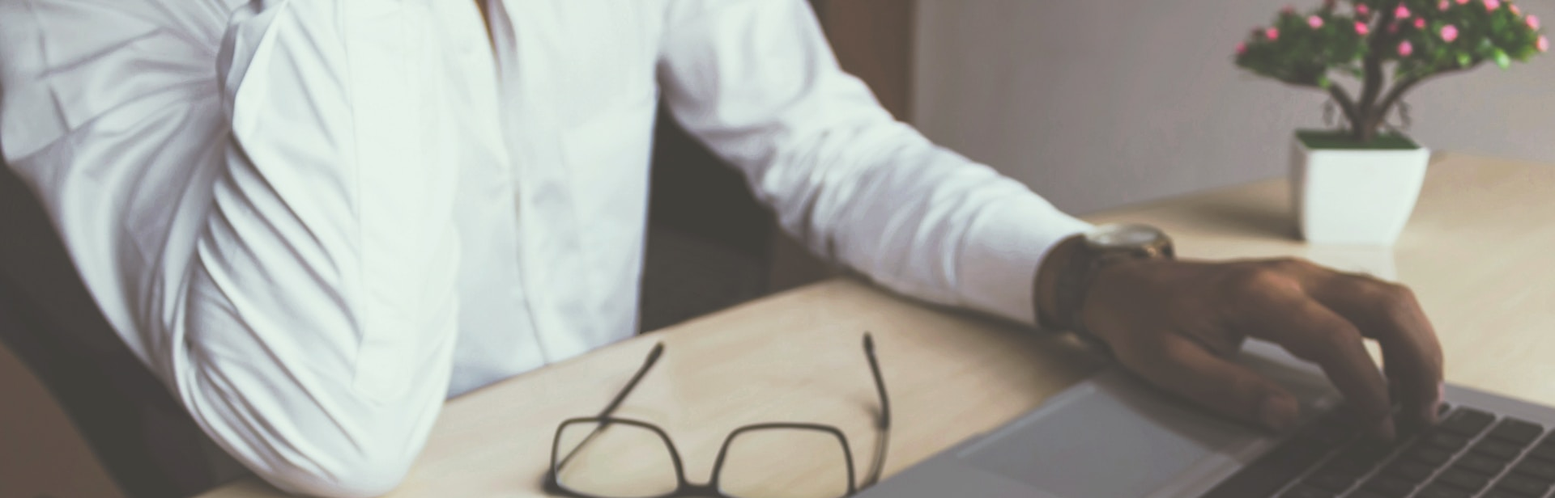
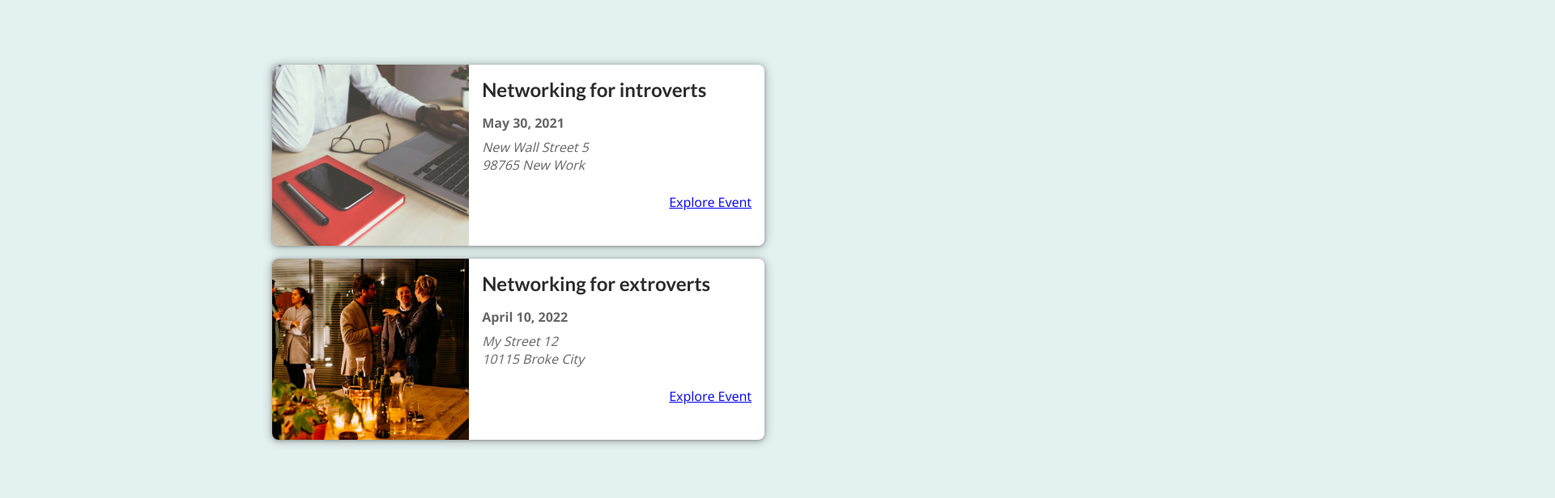
Before and after one commit to srivishp/events-project, a Next.js app: page / in a window 1280 px wide. Shown: the top 616 px of the page at 81% size, 1920 px wide, since content can reach past the window. Built offline with nearby package versions, Linux system fonts and the light colour scheme.

Commit message:
Add styles

```diff
--- a/components/events/EventItem.js
+++ b/components/events/EventItem.js
@@ -1,4 +1,5 @@
 import Link from "next/link";
+import classes from "./EventItem.module.css";
 
 function EventItem(props) {
   const { title, image, date, location, id } = props;
@@ -19,19 +20,19 @@
     //* src can defined below like that because it automatically routes to the images in the public folder
     //* no need of "/public" because it is already visible to us, as if we are in that folder
 
-    <li>
-      <img src={"/" + image} alt={title} />
-      <div>
-        <div>
-          <h2>TITLE</h2>
-          <div>
+    <li className={classes.item}>
+      <img className={classes.img} src={"/" + image} alt={title} />
+      <div className={classes.content}>
+        <div className={classes.summary}>
+          <h2>{title}</h2>
+          <div className={classes.date}>
             <time>{readableDate}</time>
           </div>
-          <div>
+          <div className={classes.address}>
             <address>{formattedAddress}</address>
           </div>
         </div>
-        <div>
+        <div className={classes.actions}>
           <Link href={exploreLink}>Explore Event</Link>
         </div>
       </div>
--- /dev/null
+++ b/components/events/EventItem.module.css
@@ -0,0 +1,103 @@
+.item {
+  box-shadow: 0 1px 4px rgba(0, 0, 0, 0.3), 0 1px 12px 2px rgba(0, 0, 0, 0.2);
+  border-radius: 8px;
+  overflow: hidden;
+  background-color: white;
+  margin: 1rem;
+  display: flex;
+  flex-direction: column;
+  gap: 1rem;
+}
+
+.item img {
+  width: 100%;
+  object-fit: cover;
+  height: 10rem;
+}
+
+.content {
+  width: 100%;
+  padding: 0 1rem;
+  text-align: center;
+}
+
+.content h2 {
+  margin: 0.5rem 0;
+}
+
+.date,
+.address {
+  display: flex;
+  gap: 0.5rem;
+  align-items: center;
+}
+
+.date svg,
+.address svg {
+  width: 1.25rem;
+  height: 1.25rem;
+  color: #666666;
+}
+
+.content time {
+  color: #666666;
+  font-weight: bold;
+}
+
+.content address {
+  margin: 0.5rem 0;
+  color: #666666;
+  white-space: pre;
+}
+
+.actions {
+  display: flex;
+  flex-direction: column;
+  padding: 1rem;
+}
+
+.actions a {
+  display: block;
+}
+
+.actions a span {
+  vertical-align: middle;
+}
+
+.icon {
+  margin-left: 0.5rem;
+  display: inline-flex;
+  justify-content: center;
+  align-items: center;
+}
+
+.icon svg {
+  width: 1.25rem;
+  height: 1.25rem;
+}
+
+@media (min-width: 768px) {
+  .item {
+    flex-direction: row;
+  }
+
+  .item img {
+    width: 40%;
+    height: 14rem;
+  }
+
+  .content {
+    width: 60%;
+    padding: 0;
+    text-align: left;
+  }
+
+  .content h2 {
+    margin: 1rem 0;
+  }
+
+  .actions {
+    flex-direction: row;
+    justify-content: flex-end;
+  }
+}
--- a/components/events/EventList.js
+++ b/components/events/EventList.js
@@ -1,9 +1,10 @@
+import classes from "./EventList.module.css";
 import EventItem from "./EventItem";
 
 function EventList(props) {
   const { items } = props;
   return (
-    <ul>
+    <ul className={classes.list}>
       {items.map((event) => (
         <EventItem
           key={event.id}
--- /dev/null
+++ b/components/events/EventList.module.css
@@ -0,0 +1,5 @@
+.list {
+  width: 90%;
+  max-width: 40rem;
+  margin: 5rem auto;
+}
```
Also changed, not shown: components/MainHeader.module.css (added, +41 -0 lines), components/events/Button.module.css (added, +18 -0 lines), components/events/EventsSearch.module.css (added, +69 -0 lines).
